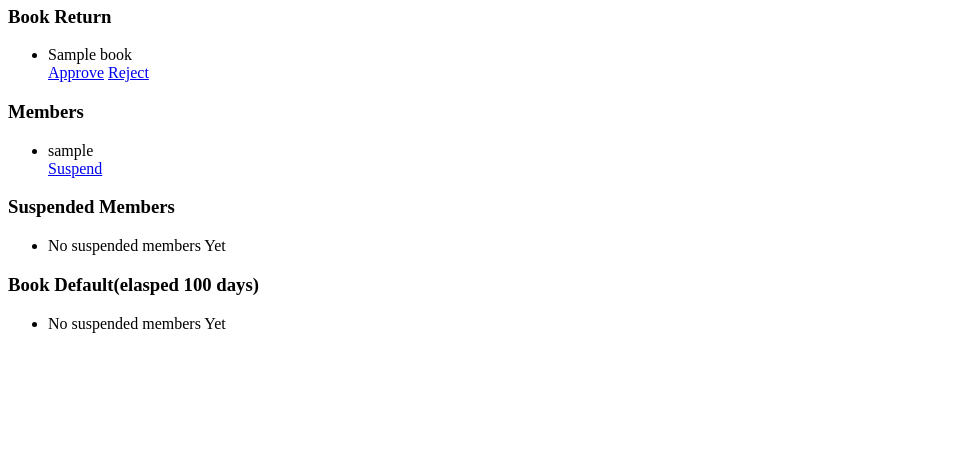
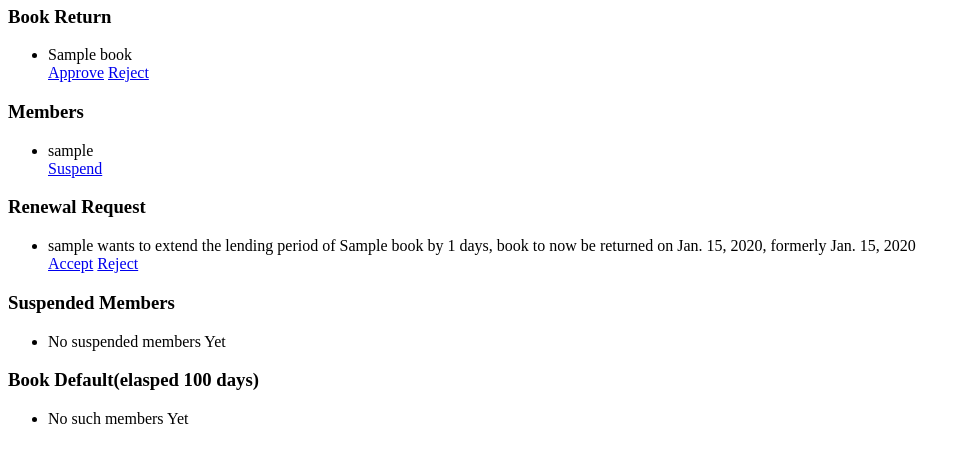
Before and after one commit to NoBoneZ/Library_Management_System, a Django app: page /management_system/librarian_book_request/ in a window 1280 px wide. Shown: the part 168-631 px from the top of the page, without its empty margins (0-971 px from the left). Run offline with Django 4.2, Linux system fonts and the light colour scheme; tables that the repository leaves empty hold one stand-in row (values such as "Sample post"); some libraries are stand-ins or nearby versions.

Commit message:
added LMS Project

```diff
--- a/LMS/accounts/urls.py
+++ b/LMS/accounts/urls.py
@@ -6,7 +6,8 @@ from .views import (sign_up,
                     UserBorrowedBooksView,
                     sign_out,
                     wallet_view,
-                    books_calendar_view
+                    books_calendar_view,
+                    make_renewal_request
                     )
 
 app_name = "accounts"
@@ -18,6 +19,7 @@ urlpatterns = [
     path("inbox/", UserInboxView.as_view(), name="user_inbox"),
     path("borrowed_books/", UserBorrowedBooksView.as_view(), name="user_borrowed_books"),
     path("wallet/", wallet_view, name="user_wallet"),
-    path("book_calendar/", books_calendar_view, name="books_calendar")
+    path("book_calendar/", books_calendar_view, name="books_calendar"),
+    path("make_renewal_request/<int:pk>", make_renewal_request, name="make_renewal"),
 
 ]
--- a/LMS/management_system/models.py
+++ b/LMS/management_system/models.py
@@ -1,5 +1,5 @@
 from django.db import models
-from django.core.validators import MinValueValidator
+from django.core.validators import MinValueValidator, MaxValueValidator
 
 from accounts.models import User
 
@@ -143,8 +143,10 @@ class BorrowedBook(models.Model):
 
 class RenewalRequest(models.Model):
     borrowed_book = models.ForeignKey(BorrowedBook, on_delete=models.SET_NULL, null=True)
-    renewal_date = models.DateField(null=True)
+    renewal_days = models.IntegerField(null=True, validators=[MinValueValidator(0), MaxValueValidator(21)])
+    new_date_of_return = models.DateField(null=True)
     date_applied = models.DateField(auto_now_add=True)
+    is_approved = models.BooleanField(default=False)
     is_active = models.BooleanField(default=True)
 
     objects = models.Manager()
--- a/LMS/management_system/urls.py
+++ b/LMS/management_system/urls.py
@@ -15,11 +15,12 @@ from .views import (home,
                     reject_book_return,
                     ReportView,
                     ImportDataViaApiView,
-                    report_to_pdf,
                     suspend_unsuspend_member,
                     test_,
                     high_paying_customer_pdf,
-                    popular_books_pdf
+                    popular_books_pdf,
+                    RejectRenewalRequestView,
+                    AcceptRenewalRequestView
                     )
 
 app_name = 'management_system'
@@ -45,10 +46,11 @@ urlpatterns = [
 
     path("library_report/", ReportView.as_view(), name="library_report"),
 
-    path("report_pdf/", report_to_pdf, name="report_pdf"),
+    path("import_books_via_api/", ImportDataViaApiView.as_view(), name="import_data"),
+    path("suspend_member/<str:username>/", suspend_unsuspend_member, name="suspend_unsuspend_member"),
 
-    path("import_books_via_api/", ImportDataViaApiView.as_view(), name="import_data"),
-    path("suspend_member/<int:pk>/", suspend_unsuspend_member, name="suspend_unsuspend_member"),
+    path("reject_renewal_request/<int:pk>", RejectRenewalRequestView.as_view(), name="reject_renewal"),
+    path("accept_renewal_request/<int:pk>", AcceptRenewalRequestView.as_view(), name="accept_renewal"),
 
     path("403/", test_, name='test'),
 
--- a/LMS/management_system/views.py
+++ b/LMS/management_system/views.py
@@ -11,8 +11,8 @@ from reportlab.pdfgen import canvas
 from reportlab.lib.units import inch
 from reportlab.lib.pagesizes import letter
 
-from .models import Genre, Book, BorrowedBook, BookRequest, BookReturn
-from .forms import BookForm, RenewalRequestForm, ImportDataViaApiForm
+from .models import Genre, Book, BorrowedBook, BookRequest, BookReturn, RenewalRequest
+from .forms import BookForm, ImportDataViaApiForm
 from accounts.models import User, Inbox, Wallet, WalletTransaction
 
 
@@ -71,17 +71,22 @@ def home(request):
     book_checker = list(BookRequest.not_answered_objects.filter(name_id=request.user.id))
     book_checker += list(BorrowedBook.not_returned_objects.filter(borrower_id=request.user.id))
 
-    date__ = int(str(((BorrowedBook.active_objects.get(id=2).date_to_be_returned - datetime.datetime.now().date()) // 9))[:2])
-    print(date__)
-
-
+    # open_time = datetime.time(9, 00, 0)
+    # close_time = datetime.time(20, 00, 00)
+    # if open_time <= datetime.datetime.now().time() <= close_time:
+    #     is_open = True
+    # else:
+    #     is_open = False
 
     context = {
         "genres": Genre.objects.all(),
         "books": list_of_books,
         "user_book_request": [book_request.book_id
                               for book_request in book_checker] if request.user.is_authenticated else [],
-        "popular_books": popular_books(),
+        "popular_books": popular_books()[:5],
+        # "open_time": open_time,
+        # 'close_time': close_time,
+        # "is_open": is_open,
 
     }
     return render(request, "management_system/home.html", context)
@@ -195,12 +200,16 @@ class LibrarianBookRequestView(ListView):
 
     def get_context_data(self, *args, **kwargs):
         context = super(LibrarianBookRequestView, self).get_context_data(*args, **kwargs)
-        print(BookReturn.objects.all())
+        bad_default_books = BorrowedBook.not_returned_objects.filter(debt_incurred_default__gte=500).values_list(
+            'borrower_id')
+
+        context["bad_default_members"] = User.active_objects.filter(pk__in=bad_default_books)
         context["book_requests"] = self.get_queryset()
         context["unpicked_books"] = BorrowedBook.active_objects.filter(is_picked=False, is_returned=False)
         context["book_returns"] = BookReturn.active_objects.all()
         context["all_members"] = User.active_objects.all()
         context["suspended_members"] = User.inactive_objects.all()
+        context["renewal_requests"] = RenewalRequest.active_objects.all()
         return context
 
 
@@ -259,32 +268,6 @@ class RejectBookRequestView(View):
         book_request.save()
         messages.success(request, "Book request Rejected Successfully !")
         return HttpResponseRedirect(request.META.get("HTTP_REFERER"))
-
-
-def make_renewal_request(request, pk):
-    try:
-        borrowed_book = BorrowedBook.active_objects.get(id=pk, is_returned=False)
-    except BorrowedBook.DoesNotExist:
-        messages.error(request, "Book Does Not Exist !")
-        return HttpResponseRedirect(request.META.get("HTTP_REFERER"))
-
-    if request.method == "POST":
-        if request.POST.get("renewal_date") >= datetime.datetime.today().date() + datetime.timedelta(days=14):
-            messages.error(request, "New date can not be more than 40 days from today !")
-            return HttpResponseRedirect(request.META.get("HTTP_REFERER"))
-        form = RenewalRequestForm(request.POST, request.FILES)
-
-        if form.is_valid():
-            renewal = form.save(commit=False)
-            renewal.borrowed_book = borrowed_book
-            renewal.save()
-
-            messages.success(request, "renewal request sent successfully, Kindly check your inbox for updates")
-            return HttpResponseRedirect(request.META.get("HTTP_REFERER"))
-        error = (form.errors.as_text()).split("*")
-        messages.error(request, error[len(error) - 1])
-        return HttpResponseRedirect(request.META.get("HTTP_REFERER"))
-    return render(request, "management_system/add_book.html", {"form": RenewalRequestForm()})
 
 
 class MakeBookReturnsView(View):
@@ -453,9 +436,9 @@ def popular_books_pdf(request):
     return FileResponse(the_pdf, as_attachment=True, filename="Popular_Books.pdf")
 
 
-def suspend_unsuspend_member(request, pk):
+def suspend_unsuspend_member(request, username):
     try:
-        chosen_member = User.objects.get(id=pk)
+        chosen_member = User.objects.get(username=username)
     except User.DoesNotExist:
         messages.error(request, "Error! , contact the Admin")
         return HttpResponseRedirect(request.META.get("HTTP_REFERER"))
@@ -468,3 +451,62 @@ def suspend_unsuspend_member(request, pk):
 
 def test_(request):
     return render(request, "403.html")
+
+
+class AcceptRenewalRequestView(View):
+    def get(self, request, *args, **kwargs):
+        try:
+            renewal_request = RenewalRequest.active_objects.get(id=kwargs["pk"])
+        except RenewalRequest.DoesNotExist:
+            messages.error(request, "Error! kindly contact the Admin")
+            return HttpResponseRedirect(request.META.get("HTTP_REFERER"))
+
+        try:
+            borrowed_book = BorrowedBook.not_returned_objects.get(id=renewal_request.borrowed_book_id)
+        except BorrowedBook.DoesNotExist:
+            messages.error(request, "Error! kindly contact the Admin")
+            return HttpResponseRedirect(request.META.get("HTTP_REFERER"))
+
+        borrowed_book.date_to_be_returned = borrowed_book.date_to_be_returned + datetime.timedelta(
+            days=renewal_request.renewal_days)
+        renewal_request.is_approved = True
+        renewal_request.is_active = True
+
+        user_message = Inbox.objects.create(
+            receiver=User.active_objects.get(id=borrowed_book.borrower_id),
+            sender="The library",
+            message=f"Your renewal request for {borrowed_book.book} has been approved !"
+
+        )
+
+        user_message.save()
+        borrowed_book.save()
+        renewal_request.save()
+
+        messages.success(request, "Renewal Accepted Successfully !")
+        return HttpResponseRedirect(request.META.get("HTTP_REFERER"))
+
+
+class RejectRenewalRequestView(View):
+    def get(self, request, *args, **kwargs):
+        try:
+            renewal_request = RenewalRequest.active_objects.get(id=kwargs["pk"])
+        except RenewalRequest.DoesNotExist:
+            messages.error(request, "Error! kindly contact the Admin")
+            return HttpResponseRedirect(request.META.get("HTTP_REFERER"))
+
+        renewal_request.is_active = False
+        renewal_request.save()
+
+        user_message = Inbox.objects.create(
+            receiver=User.active_objects.get(id=renewal_request.borrowed_book.borrower_id),
+            sender="The library",
+            message=f"Your renewal request for {renewal_request.borrowed_book.book} has been Rejected!, "
+                    f"make the return on time to avoid being charged the default fee"
+
+        )
+
+        user_message.save()
+
+        messages.success(request, "Renewal Rejected Successfully !")
+        return HttpResponseRedirect(request.META.get("HTTP_REFERER"))
--- a/LMS/templates/accounts/borrowed_books.html
+++ b/LMS/templates/accounts/borrowed_books.html
@@ -17,6 +17,7 @@
     {% for borrowed_book in borrowed_books %}
     <li>{{borrowed_book}} due on {{borrowed_book.date_to_be_returned}}</li>
     <a href="{% url 'management_system:make_book_return' borrowed_book.id %}">Make Book Return</a>
+    <a href="{% url 'accounts:make_renewal' borrowed_book.id %}">Make Renewal</a>
     {% empty %}
     <li>I'm Empty</li>
     {% endfor %}
--- a/LMS/templates/management_system/home.html
+++ b/LMS/templates/management_system/home.html
@@ -340,7 +340,6 @@
         <a href="{% url 'management_system:add_book' %}">Add Book</a>
           <a href="{% url 'management_system:library_report'%}">Report</a>
         <a href="{% url 'management_system:import_data'%}">import data</a>
-         <a href="{% url 'management_system:report_pdf'%}" target="_blank">pdf</a>
         <a href="{% url 'accounts:books_calendar' %}">book calendar</a>
 
         <a href="{% url 'management_system:test' %}">test</a>
@@ -454,7 +453,7 @@
     </div>
 
 
-    <h2>Popular Books ({{popular_books.count}}) </h2>
+    <h2>Popular Books </h2>
 
     <div class="super--books--container">
           {% for book in popular_books %}
--- a/LMS/templates/management_system/librarian_book_request_page.html
+++ b/LMS/templates/management_system/librarian_book_request_page.html
@@ -41,9 +41,23 @@
   <ul>
     {% for member in all_members %}
     <li>{{member.username}}</li>
-    <a href="{% url 'management_system:suspend_unsuspend_member' member.id %}">Suspend</a>
+    <a href="{% url 'management_system:suspend_unsuspend_member' member.username %}">Suspend</a>
     {% empty %}
     <li>No Members Yet</li>
+    {% endfor %}
+  </ul>
+
+
+  <h3>Renewal Request</h3>
+  <ul>
+    {% for renewal_request in renewal_requests %}
+    <li>{{renewal_request.borrowed_book.borrower.username}} wants to extend the lending period of
+      {{renewal_request.borrowed_book.book}} by {{renewal_request.renewal_days}} days,
+      book to now be returned on {{renewal_request.new_date_of_return}}, formerly {{renewal_request.borrowed_book.date_to_be_returned}} </li>
+    <a href="{% url 'management_system:accept_renewal' renewal_request.id %}">Accept</a>
+     <a href="{% url 'management_system:reject_renewal' renewal_request.id %}">Reject</a>
+    {% empty %}
+    <li>No Renewal Request Yet</li>
     {% endfor %}
   </ul>
 
@@ -51,7 +65,7 @@
   <ul>
     {% for member in suspended_members %}
     <li>{{member.username}}</li>
-    <a href="{% url 'management_system:suspend_unsuspend_member' member.id %}">Unsuspend</a>
+    <a href="{% url 'management_system:suspend_unsuspend_member' member.username %}">Unsuspend</a>
     {% empty %}
     <li>No suspended members Yet</li>
     {% endfor %}
@@ -61,9 +75,9 @@
   <ul>
     {% for member in bad_default_members %}
     <li>{{member.username}}</li>
-    <a href="{% url 'management_system:suspend_unsuspend_member' member.id %}">Suspend</a>
+    <a href="{% url 'management_system:suspend_unsuspend_member' member.username %}">Suspend</a>
     {% empty %}
-    <li>No suspended members Yet</li>
+    <li>No such members Yet</li>
     {% endfor %}
   </ul>
 
--- /dev/null
+++ b/LMS/templates/management_system/renewal.html
@@ -0,0 +1,5 @@
+{% extends "base_generic.html" %}
+
+{% block content %}
+
+{% endblock %}
```
Also changed, not shown: LMS/accounts/forms.py (+7 -0 lines), LMS/accounts/views.py (+30 -3 lines), LMS/management_system/forms.py (+1 -7 lines), LMS/management_system/migrations/0015_alter_renewalrequest_renewal_date.py (added), LMS/management_system/migrations/0016_renewalrequest_renewal_days.py (added), LMS/management_system/migrations/0017_remove_renewalrequest_renewal_date_and_more.py (added), LMS/management_system/migrations/0018_renewalrequest_new_date_of_return.py (added), LMS/management_system/migrations/0019_alter_renewalrequest_new_date_of_return.py (added).
